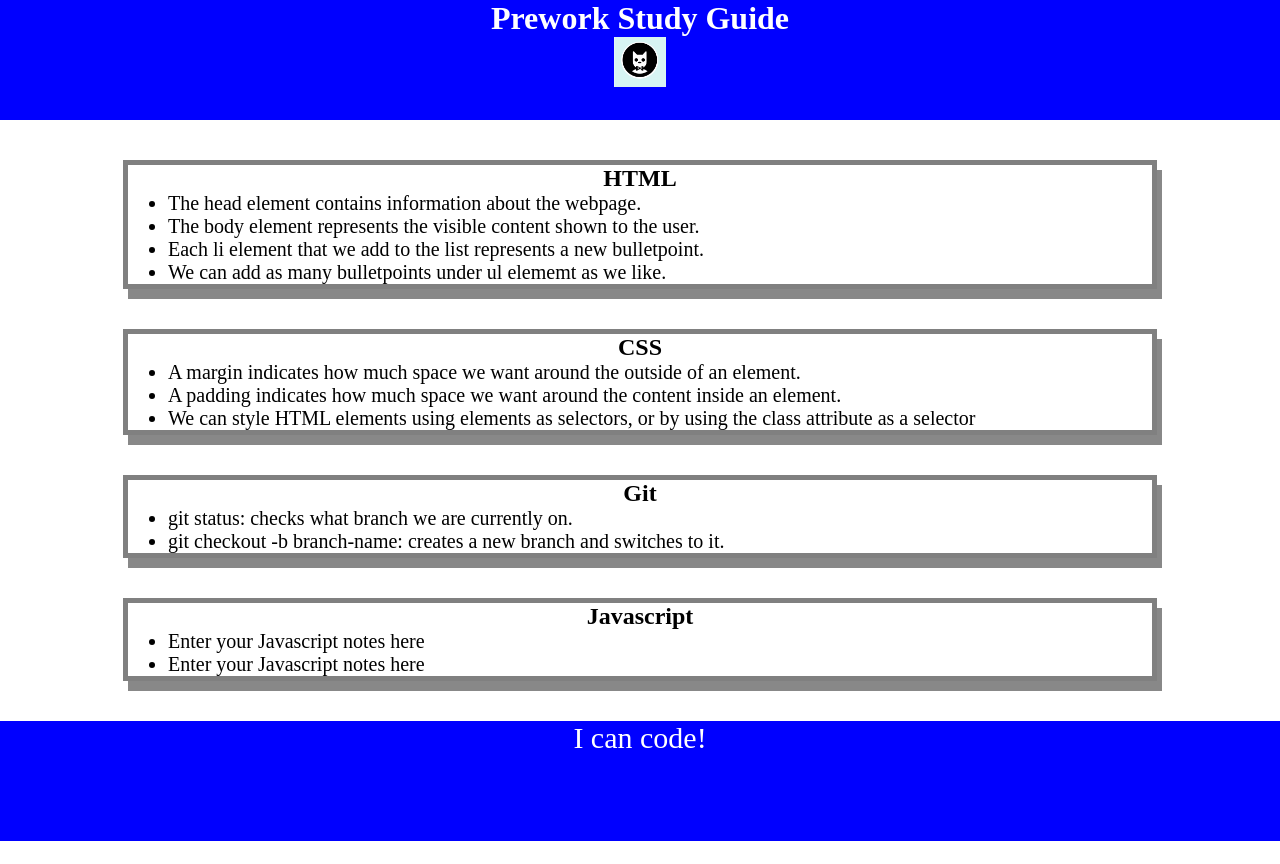
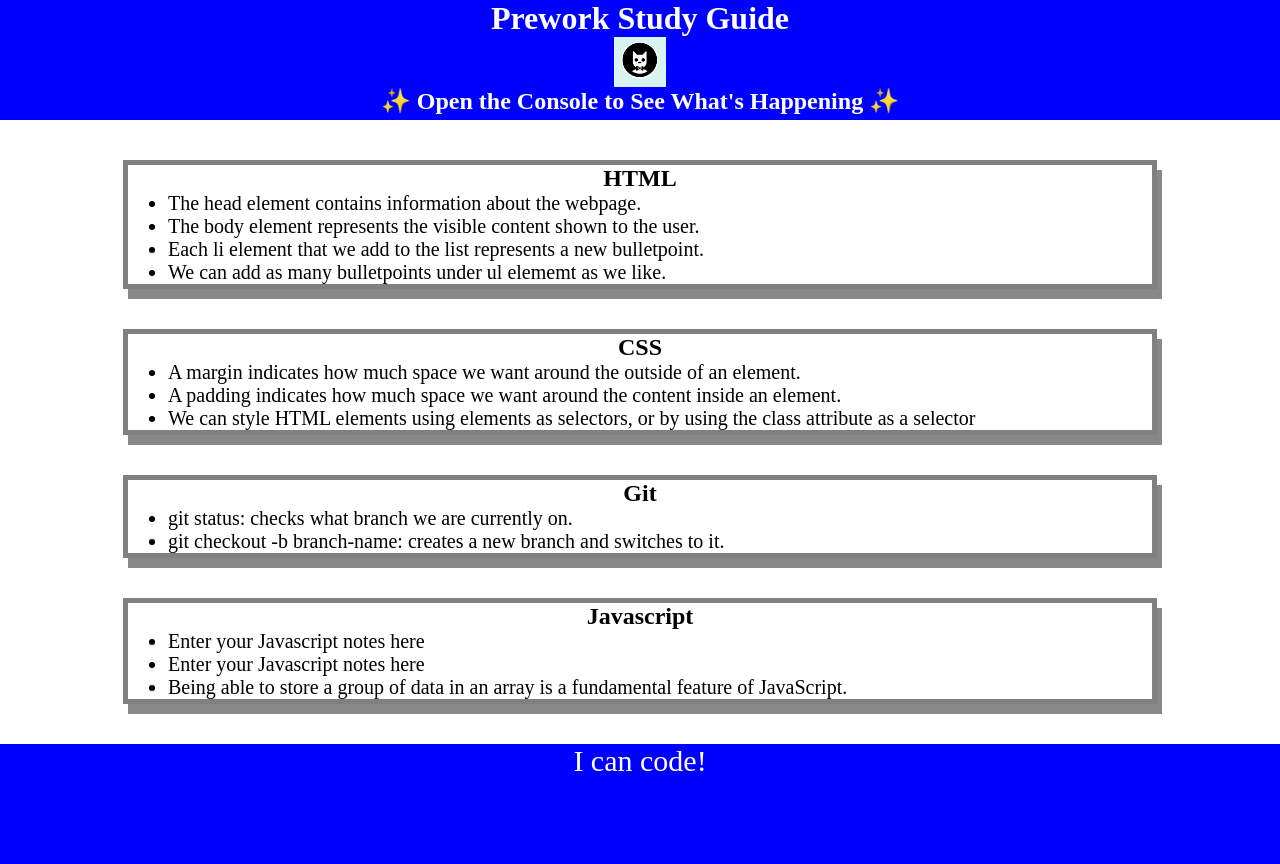
Before and after one commit to flgaitan/prework-study-guide, a plain HTML site: page prework-study-guide 2/index.html in a window 1280 px wide. Before the commit the page ends 841 px from the top, so only its background shows below. Drawn offline with Linux system fonts and the light colour scheme.

Commit message:
<java interaction>

```diff
--- /dev/null
+++ b/prework-study-guide 2/assets/script.js
@@ -0,0 +1,17 @@
+var topics = ['HTML', 'CSS', 'Git', 'JavaScript'];
+for(var x = 0; x < topics.length; x++) {
+ console.log(topics[x]);
+}
+/*
+if (topic === 'HTML') {
+  console.log("Let's study HTML!");
+} else if (topic === 'CSS') {
+  console.log("Let's study CSS!");
+} else if (topic === 'Git') {
+  console.log("Let's study Git!");
+} else if (topic === 'JavaScript') {
+  console.log("Let's study JavaScript!");
+} else {
+  console.log('Please try again!');
+}
+*/
--- a/prework-study-guide 2/index.html
+++ b/prework-study-guide 2/index.html
@@ -11,6 +11,7 @@
     <header id="top">
       <h1>Prework Study Guide</h1>
       <img src="./assets/bowtie-cat.png" alt="Profile image of cat wearing a bow tie." />
+      <h2>✨ Open the Console to See What's Happening ✨</h2>
     </header>
     <main>
       <section class="card" id="html-section">
@@ -42,6 +43,7 @@
         <ul>
           <li>Enter your Javascript notes here</li>
           <li>Enter your Javascript notes here</li>
+          <li>Being able to store a group of data in an array is a fundamental feature of JavaScript.</li>
         </ul>
       </section>
 
@@ -50,5 +52,6 @@
     <footer>
       <p>I can code!</p>
     </footer>
+    <script src="./assets/script.js"></script>
   </body>
 </html>
```
